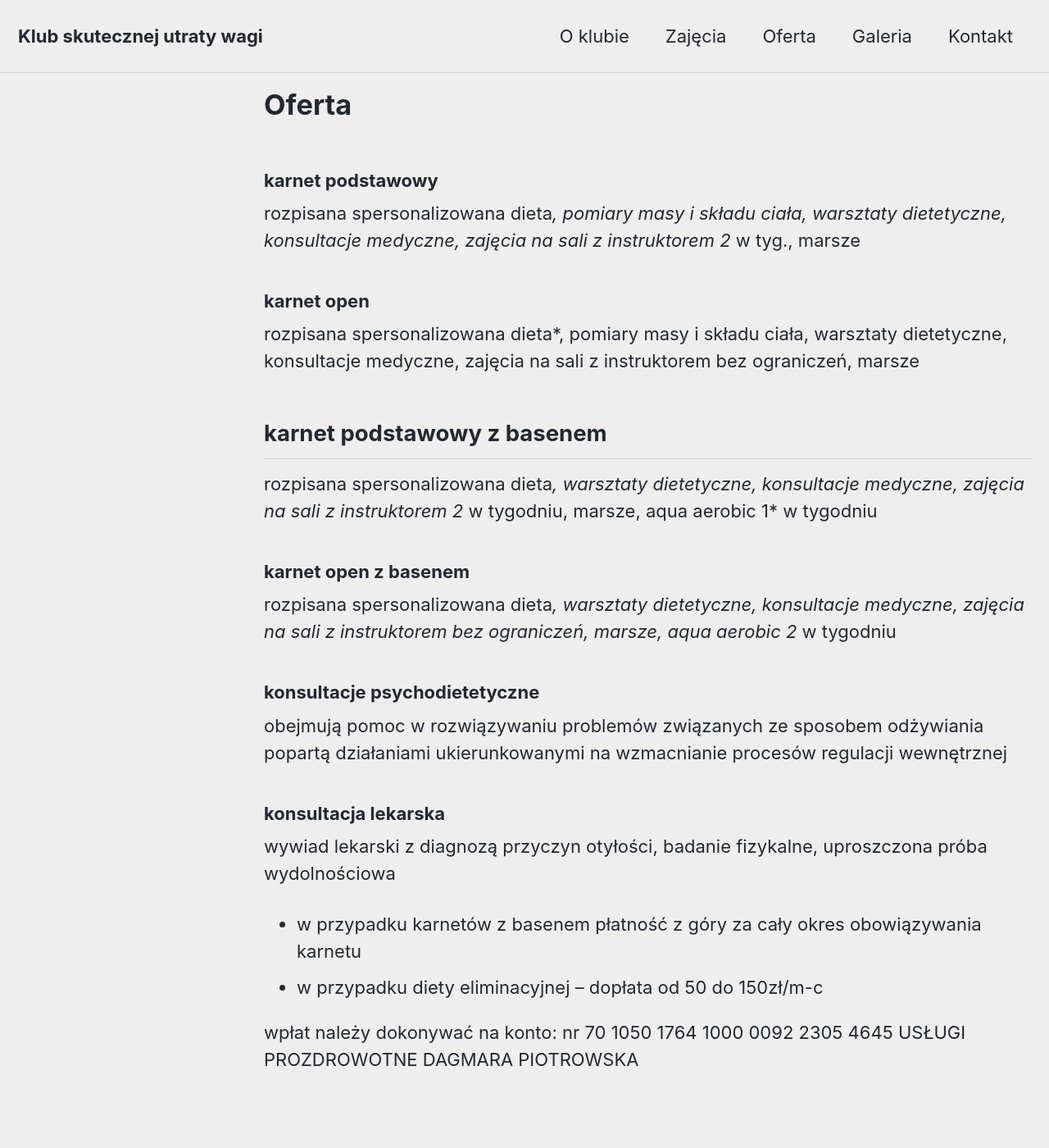
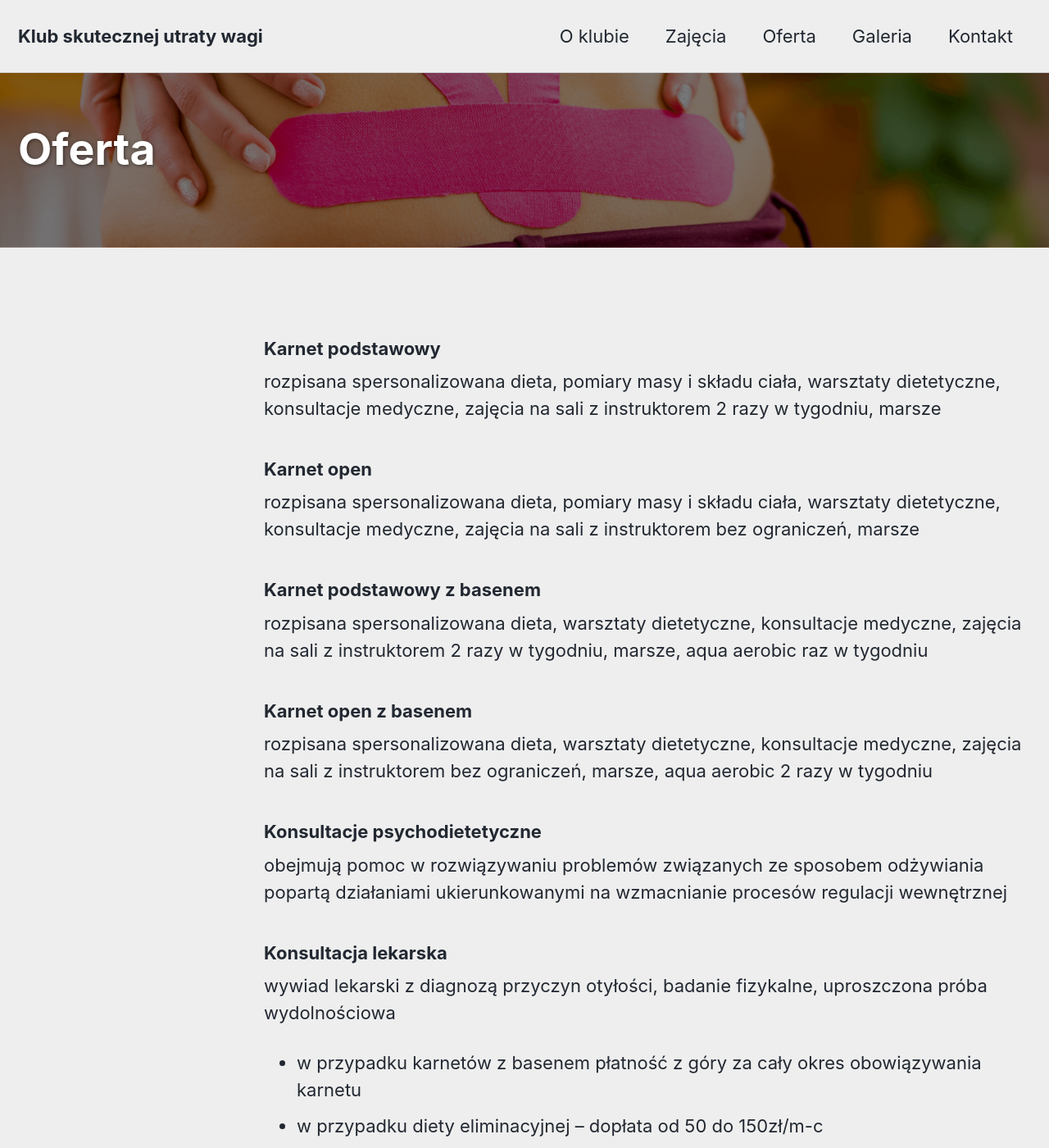
Before and after one commit to PiotrowskiD/PiotrowskiD.github.io, a Jekyll site: the page built from _pages/oferta.md, in a window 1280 px wide and 1400 px high. Shown: the whole window at 82% size. Built offline with Jekyll 4.4.1, drawn with Linux system fonts in a browser that asks for light colours; cached includes are drawn as plain includes; nearby versions of some CDN libraries; some of the changed text lies outside the part shown.

Commit message:
add header images

```diff
--- a/_pages/oferta.md
+++ b/_pages/oferta.md
@@ -3,23 +3,27 @@ layout: single
 title: Oferta
 permalink: /oferta/
 classes: wide
+header:
+  overlay_color: "#000"
+  overlay_filter: "0.5"
+  overlay_image: /assets/images/rsz_plecy.png
 ---
 
-### karnet podstawowy
-rozpisana spersonalizowana dieta*, pomiary masy i składu ciała, warsztaty dietetyczne, konsultacje medyczne, zajęcia na sali z instruktorem 2* w tyg., marsze
-### karnet open
-rozpisana spersonalizowana dieta*, pomiary masy i składu ciała, warsztaty dietetyczne, konsultacje medyczne, zajęcia na sali z instruktorem bez ograniczeń, marsze
-## karnet podstawowy z basenem
-rozpisana spersonalizowana dieta*, warsztaty dietetyczne, konsultacje medyczne, zajęcia na sali z instruktorem 2* w tygodniu, marsze, aqua aerobic 1* w tygodniu
-### karnet open z basenem
-rozpisana spersonalizowana dieta*, warsztaty dietetyczne, konsultacje medyczne, zajęcia na sali z instruktorem bez ograniczeń, marsze, aqua aerobic 2* w tygodniu
-### konsultacje psychodietetyczne
+### Karnet podstawowy
+rozpisana spersonalizowana dieta, pomiary masy i składu ciała, warsztaty dietetyczne, konsultacje medyczne, zajęcia na sali z instruktorem 2 razy w tygodniu, marsze
+### Karnet open
+rozpisana spersonalizowana dieta, pomiary masy i składu ciała, warsztaty dietetyczne, konsultacje medyczne, zajęcia na sali z instruktorem bez ograniczeń, marsze
+### Karnet podstawowy z basenem
+rozpisana spersonalizowana dieta, warsztaty dietetyczne, konsultacje medyczne, zajęcia na sali z instruktorem 2 razy w tygodniu, marsze, aqua aerobic raz w tygodniu
+### Karnet open z basenem
+rozpisana spersonalizowana dieta, warsztaty dietetyczne, konsultacje medyczne, zajęcia na sali z instruktorem bez ograniczeń, marsze, aqua aerobic 2 razy w tygodniu
+### Konsultacje psychodietetyczne
 obejmują pomoc w rozwiązywaniu problemów związanych ze sposobem odżywiania popartą działaniami ukierunkowanymi na wzmacnianie procesów regulacji wewnętrznej
-### konsultacja lekarska
+### Konsultacja lekarska
 wywiad lekarski z diagnozą przyczyn otyłości, badanie fizykalne, uproszczona próba wydolnościowa
 * w przypadku karnetów z basenem płatność z góry za cały okres obowiązywania karnetu
 * w przypadku diety eliminacyjnej – dopłata od 50 do 150zł/m-c
 
-wpłat należy dokonywać na konto:
+Wpłat należy dokonywać na konto:
 nr 70 1050 1764 1000 0092 2305 4645
 USŁUGI PROZDROWOTNE DAGMARA PIOTROWSKA
```
Also changed, not shown: _pages/galeria.md (+5 -0 lines), _pages/kontakt.md (+7 -1 lines), _pages/o klubie.md (+5 -0 lines), _pages/zajecia.md (+5 -1 lines), assets/images/aqua.png (added), assets/images/lekarz.png (added), assets/images/maliny.png (added), assets/images/plecy.png (added), assets/images/rsz_1aqua.png (added), assets/images/rsz_lekarz.png (added), assets/images/rsz_maliny.png (added), assets/images/rsz_plecy.png (added), assets/images/rsz_warzywa.png (added).
